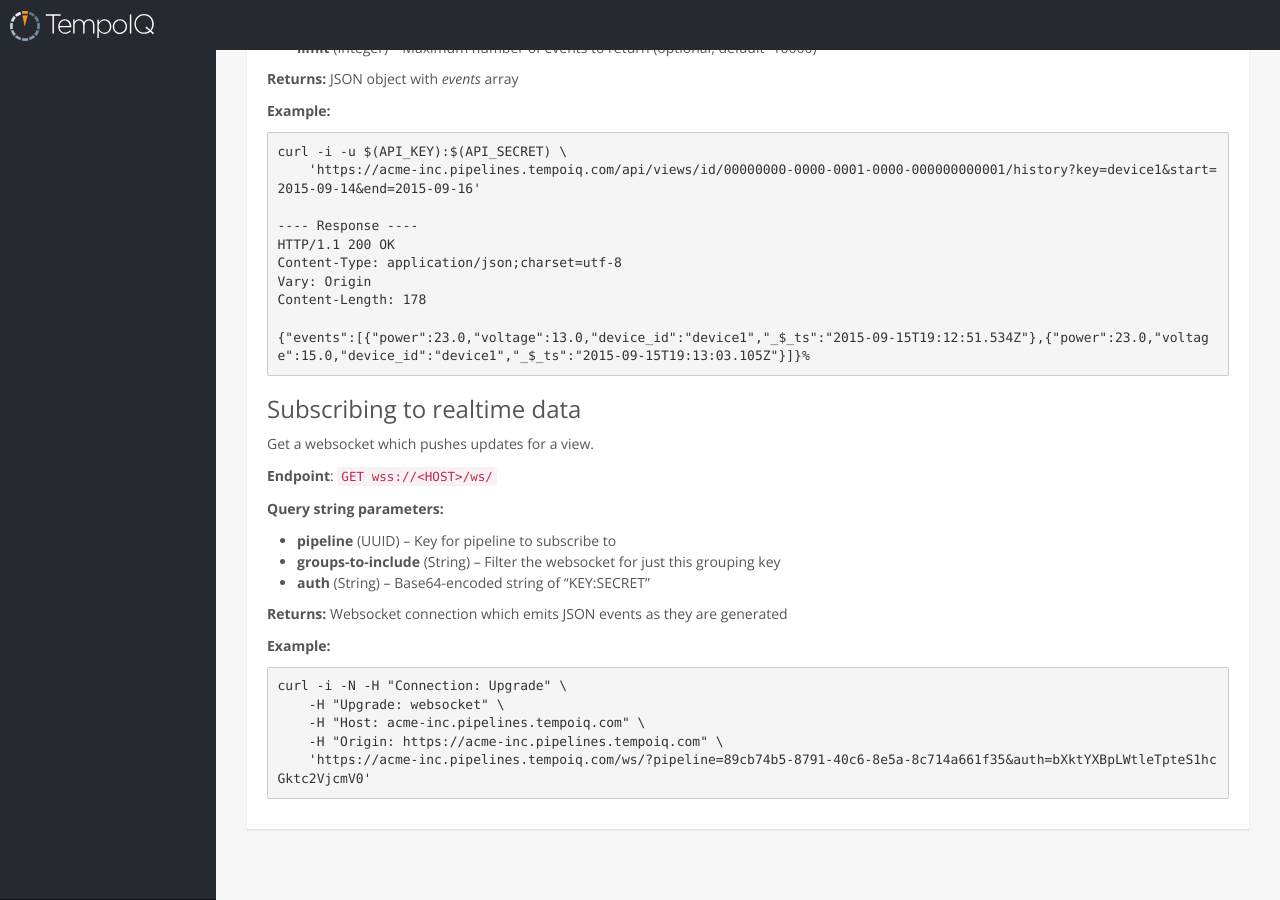
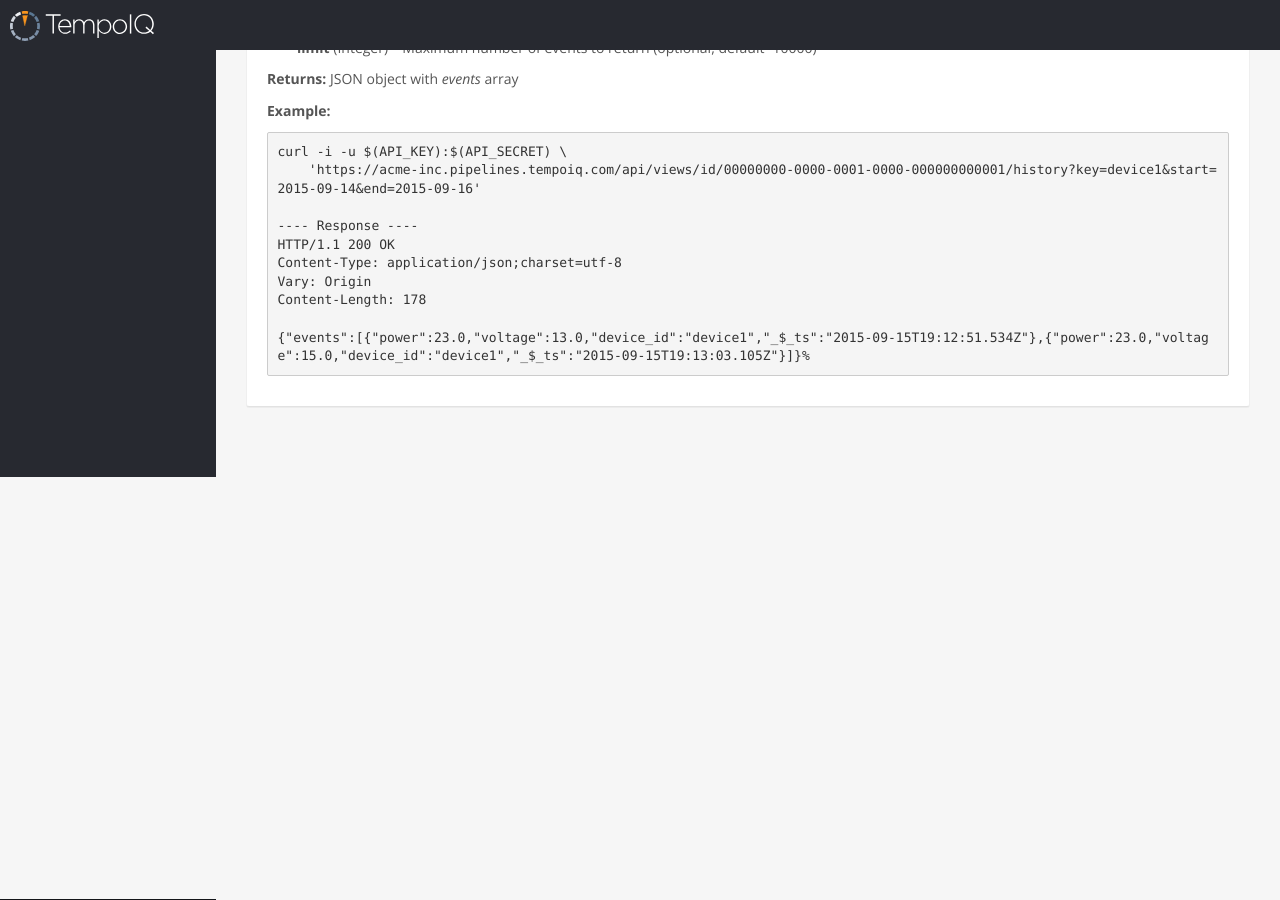
Before and after one commit to jcc333/tempo-api-docs, a Jekyll site: the page built from analysis.md, in a window 1280 px wide and 900 px high, scrolled down 610 px. Built offline with Jekyll 4.4.1, drawn with Linux system fonts in a browser that asks for light colours; after the commit the page ends 1087 px from its top, so only the background shows below that.

Commit message:
remove websocket API

```diff
--- a/analysis.md
+++ b/analysis.md
@@ -49,26 +49,3 @@ address subsets of the data. This is often a device or user ID.
     Content-Length: 178
 
     {"events":[{"power":23.0,"voltage":13.0,"device_id":"device1","_$_ts":"2015-09-15T19:12:51.534Z"},{"power":23.0,"voltage":15.0,"device_id":"device1","_$_ts":"2015-09-15T19:13:03.105Z"}]}%
-
-
-### Subscribing to realtime data
-
-Get a websocket which pushes updates for a view.
-
-**Endpoint**: `GET wss://<HOST>/ws/`
-
-**Query string parameters:**
-
-* **pipeline** (UUID) -- Key for pipeline to subscribe to
-* **groups-to-include** (String) -- Filter the websocket for just this grouping key
-* **auth** (String) -- Base64-encoded string of "KEY:SECRET"
-
-**Returns:** Websocket connection which emits JSON events as they are generated
-
-**Example:**
-
-    curl -i -N -H "Connection: Upgrade" \
-        -H "Upgrade: websocket" \
-        -H "Host: acme-inc.pipelines.tempoiq.com" \
-        -H "Origin: https://acme-inc.pipelines.tempoiq.com" \
-        'https://acme-inc.pipelines.tempoiq.com/ws/?pipeline=89cb74b5-8791-40c6-8e5a-8c714a661f35&auth=bXktYXBpLWtleTpteS1hcGktc2VjcmV0'
```
